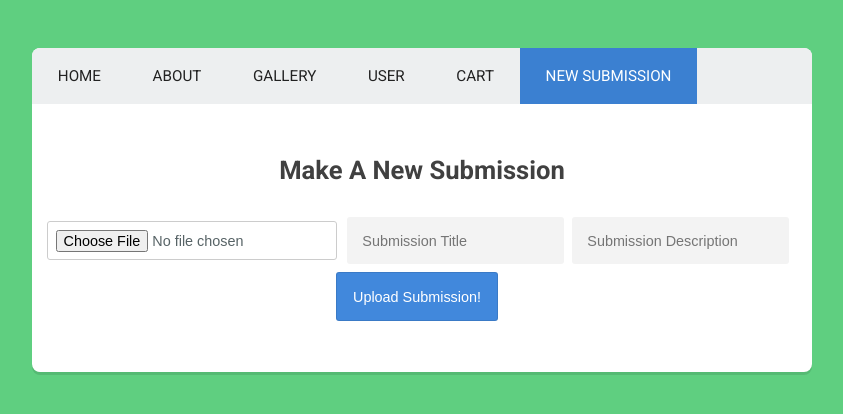
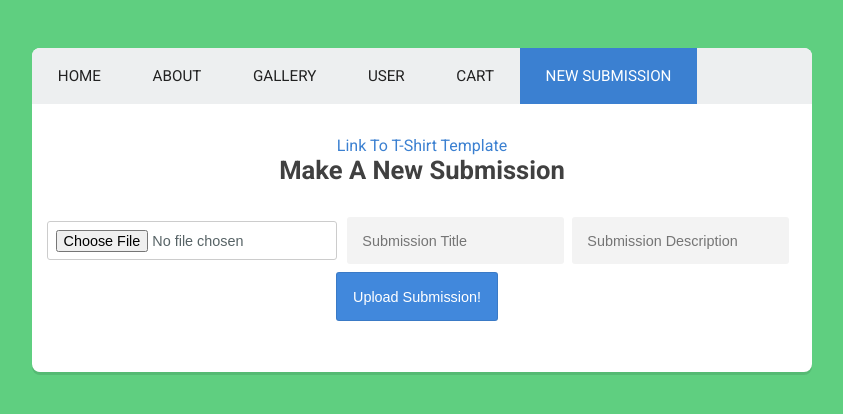
Before and after one commit to harrisblake85/cfac-react, a React (Create React App) app: page /new in a window 1280 px wide. Shown: the top 414 px of the page, without its empty margins (218-1061 px from the left). Built offline with nearby package versions, Linux system fonts and the light colour scheme; no server answers.

Commit message:
Added Link To T-Shirt Template

```diff
--- a/src/NewSubmission.js
+++ b/src/NewSubmission.js
@@ -116,6 +116,7 @@ class NewSubmission extends Component {
 
       return (
         <div className="new_sub">
+          <a href="https://i.imgur.com/XtNyDlw.png" target="_blank" rel="noopener noreferrer">Link To T-Shirt Template</a>
           {this.state.user &&
             <h1>{"Hello "+this.state.user.username+"!"}</h1>
           }
```
